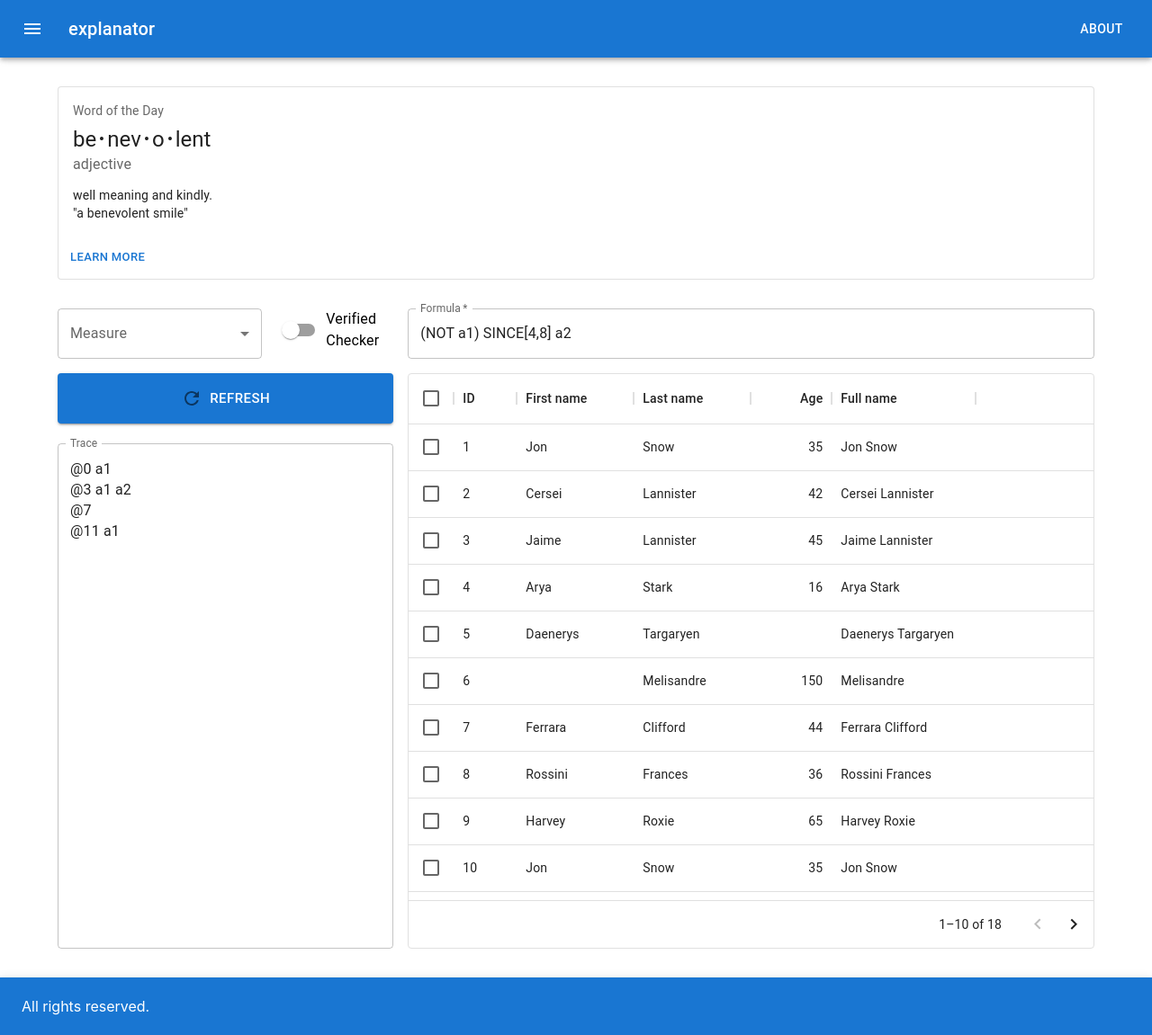
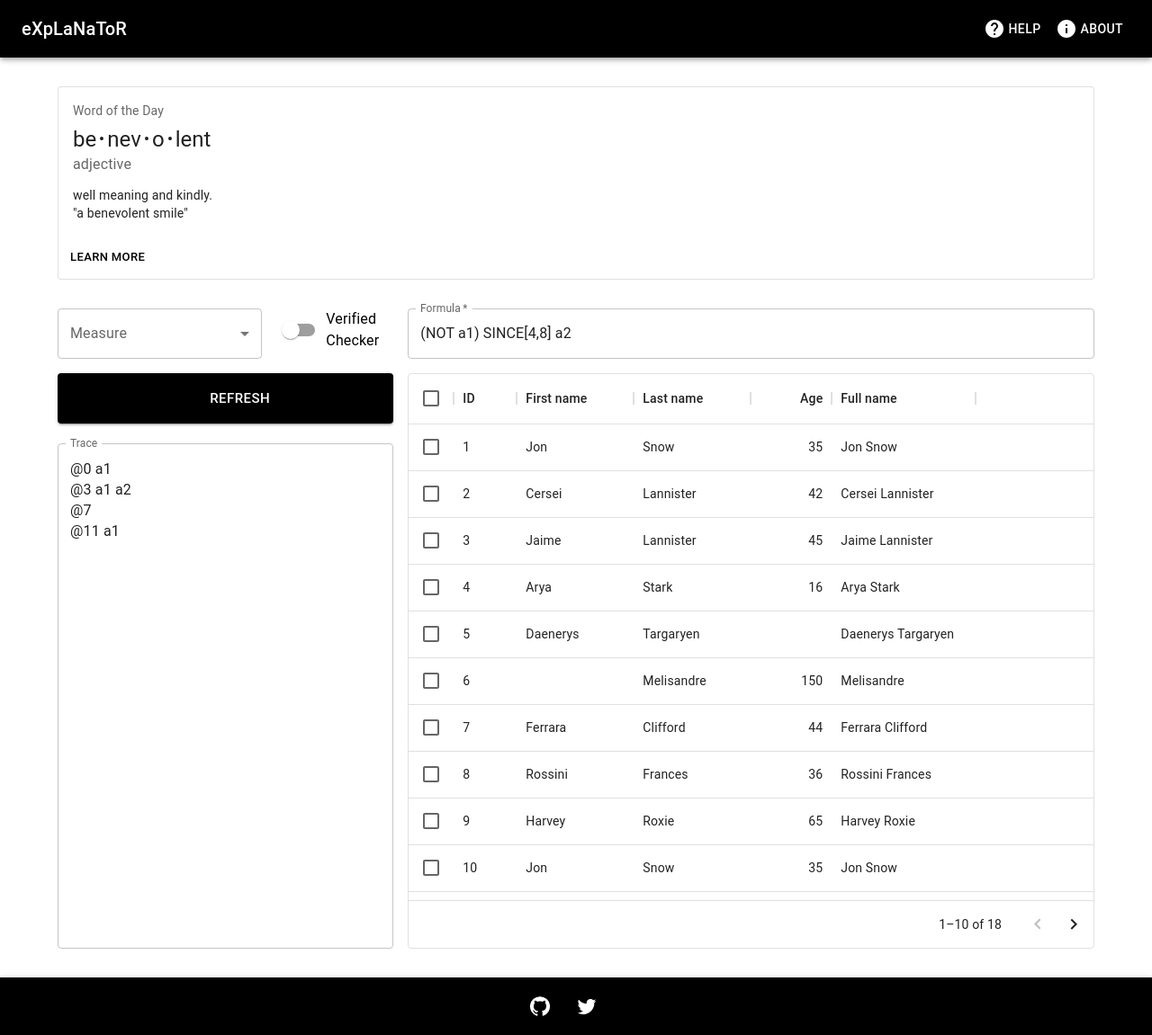
Before and after one commit to runtime-enforcement/whyenf, a React (Create React App) app in the folder visualization/: page / in a window 1280 px wide. Shown: the whole page at 90% size. Built offline with nearby package versions, Linux system fonts and the light colour scheme.

Commit message:
Changing colors and fixing buttons

```diff
--- a/visualization/src/App.js
+++ b/visualization/src/App.js
@@ -2,8 +2,7 @@ import React from 'react';
 import Grid from '@mui/material/Grid';
 import Box from '@mui/material/Box';
 import Container from '@mui/material/Container';
-import logo from './logo.svg';
-import './App.css';
+import { ThemeProvider, createTheme } from '@mui/material/styles';
 import TraceTextField from './TraceTextField';
 import FormulaTextField from './FormulaTextField';
 import MeasureSelect from './MeasureSelect';
@@ -14,8 +13,20 @@ import RefreshButton from './RefreshButton';
 import CheckerSwitch from './CheckerSwitch';
 import PreambleCard from './PreambleCard';
 
+const theme = createTheme({
+  palette: {
+    primary: {
+      main: "#000000",
+    },
+    secondary: {
+      main: "#39ff14",
+    },
+  },
+});
+
 function App() {
   return (
+    <ThemeProvider theme={theme}>
       <Box>
         <NavBar />
         <Container maxWidth="lg">
@@ -45,6 +56,7 @@ function App() {
         </Container>
         <BottomBar />
       </Box>
+    </ThemeProvider>
   );
 }
 
--- a/visualization/src/BottomBar.js
+++ b/visualization/src/BottomBar.js
@@ -6,14 +6,33 @@ import Typography from '@mui/material/Typography';
 import Button from '@mui/material/Button';
 import IconButton from '@mui/material/IconButton';
 import MenuIcon from '@mui/icons-material/Menu';
+import GitHubIcon from '@mui/icons-material/GitHub';
+import TwitterIcon from '@mui/icons-material/Twitter';
 
 export default function BottomBar() {
   return (
     <Box sx={{ mt: 4, flexGrow: 1 }}>
       <AppBar position="static">
         <Toolbar>
-          <Typography variant="h8" component="div" sx={{ flexGrow: 1 }}>
-            All rights reserved.
+          <Typography align="center" variant="h8" component="div" sx={{ flexGrow: 1 }}>
+            <IconButton
+              size="large"
+              edge="start"
+              color="inherit"
+              aria-label="menu"
+              sx={{ mr: 2 }}
+            >
+              <GitHubIcon />
+            </IconButton>
+            <IconButton
+              size="large"
+              edge="start"
+              color="inherit"
+              aria-label="menu"
+              sx={{ mr: 2 }}
+            >
+              <TwitterIcon />
+            </IconButton>
           </Typography>
         </Toolbar>
       </AppBar>
--- a/visualization/src/NavBar.js
+++ b/visualization/src/NavBar.js
@@ -4,29 +4,25 @@ import Box from '@mui/material/Box';
 import Toolbar from '@mui/material/Toolbar';
 import Typography from '@mui/material/Typography';
 import Button from '@mui/material/Button';
-import IconButton from '@mui/material/IconButton';
-import MenuIcon from '@mui/icons-material/Menu';
+import HelpIcon from '@mui/icons-material/Help';
+import InfoIcon from '@mui/icons-material/Info';
 
 export default function NavBar() {
   return (
     <Box sx={{ flexGrow: 1 }}>
       <AppBar position="fixed">
         <Toolbar>
-          <IconButton
-            size="large"
-            edge="start"
-            color="inherit"
-            aria-label="menu"
-            sx={{ mr: 2 }}
-          >
-            <MenuIcon />
-          </IconButton>
           <Typography variant="h6" component="div" sx={{ flexGrow: 1 }}>
-            explanator
+            eXpLaNaToR
           </Typography>
-          <Button color="inherit">about</Button>
-        </Toolbar>
-      </AppBar>
+          <Button color="inherit">
+            <HelpIcon color="inherit" sx={{ mr: 0.5 }} /> help
+          </Button>
+          <Button color="inherit">
+            <InfoIcon color="inherit" sx={{ mr: 0.5 }} /> about
+          </Button>
+    </Toolbar>
+    </AppBar>
     </Box>
   );
 }
```
Lines whose indentation alone changed are shown as unchanged.
